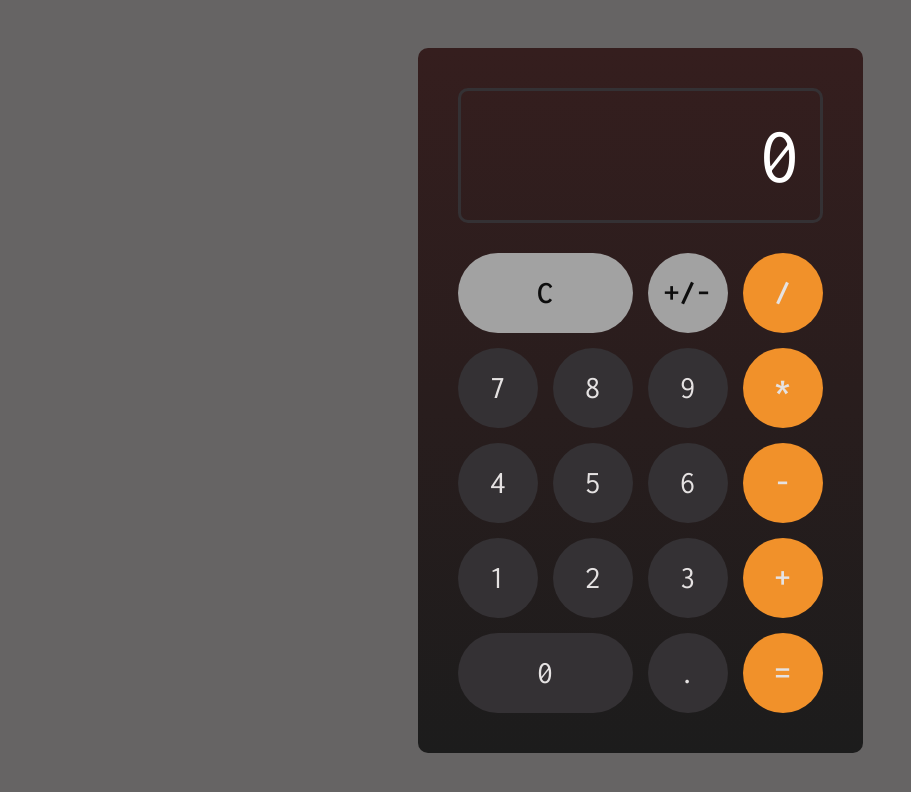
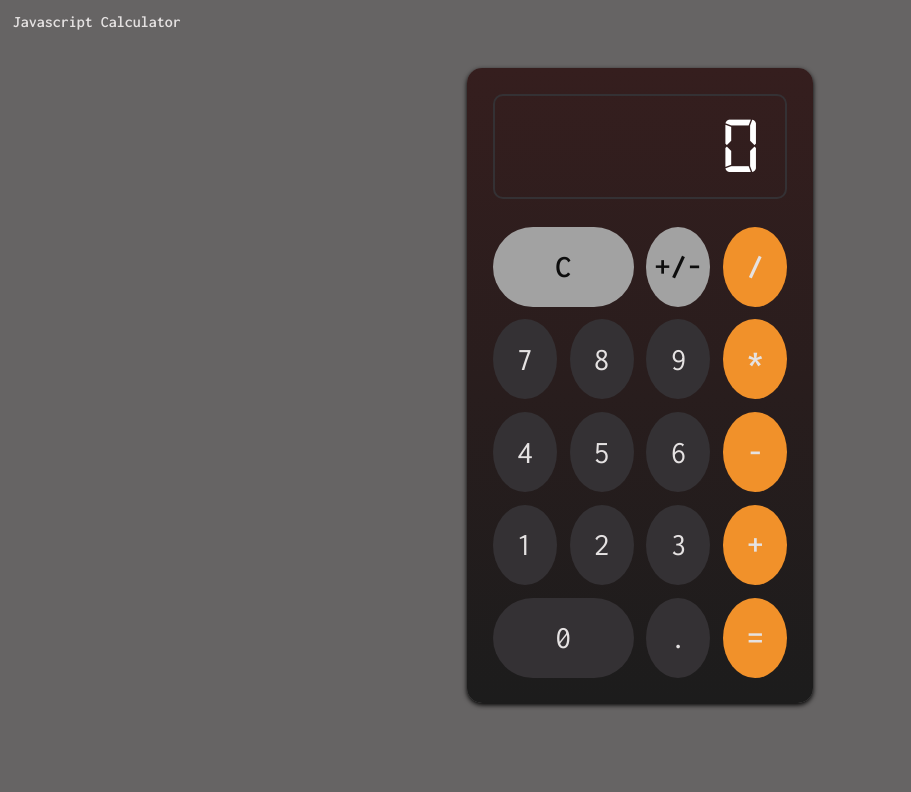
Before and after one commit to Sima612/calculator, a plain HTML site: page index.html in a window 1280 px wide. Shown: the whole page, without its empty margins (0-911 px from the left). Drawn offline with Linux system fonts and the light colour scheme.

Commit message:
Add display font and update style

```diff
--- a/css/style.css
+++ b/css/style.css
@@ -1,3 +1,9 @@
+@font-face {
+    font-family: 'Digital-7';
+    src: url(../font/digital-7.ttf) format(truetype);
+    font-weight: normal;
+}
+
 *{
     margin: 0;
     padding: 0;
@@ -7,21 +13,28 @@
 }
 
 body{
-    width: 100vw;
-    height: 100vh;
+    background-color: #666464;
+}
+
+header{
+    padding: 1vw;
+}
+
+main{
     display: flex;
     justify-content: center;
     align-items: center;
-    background-color: #666464;
 }
 .container{
     display: grid;
-    grid-template-columns: repeat(4, 80px);
-    grid-template-rows: 150px repeat(5, 80px);
-    gap: 15px;
-    padding: 40px;
-    border-radius: 10px;
+    grid-template-columns: repeat(4, 5vw);
+    grid-template-rows: 15vh repeat(5, 10vh);
+    gap: 1vw;
+    padding: 2vw;
+    margin: 2vw;
+    border-radius: 15px;
     background: linear-gradient(to bottom, #351e1e, #1c1c1c);
+    box-shadow: 0 2px 5px #000;
 
 }
 
@@ -29,8 +42,10 @@ body{
     grid-column: 1/5;
     grid-row: 1/2;
     border-radius: 10px;
-    border: 3px solid #343134;
-    padding: 20px;
+    border: 2px solid #343134;
+    font-family: 'Digital-7', monospace;
+    font-weight: 300;
+    padding: 2vw;
     display: flex;
     justify-content: flex-end;
     align-items: center;
--- a/index.html
+++ b/index.html
@@ -9,10 +9,15 @@
     <link rel="preconnect" href="https://fonts.gstatic.com" crossorigin>
     <link href="https://fonts.googleapis.com/css2?family=Inconsolata:wght@400;600&display=swap" rel="stylesheet">
     <link rel="stylesheet" type="text/css" href="./css/style.css">
+    <link rel="shortcut icon" href="https://ci3.googleusercontent.com/mail-sig/AIorK4yIHFeEZXtK6rMLmukyB-1Inhds_yFBJmNtKaGnu0XMHjLcHaBaNLsWQR18Ib7Eae2_Nrom_os" type="image/x-icon">
     <script src="./js/script.js" defer></script>
 </head>
 
 <body>
+    <header>
+        <h1>Javascript Calculator</h1>
+    </header>
+    <main>
         <div class="container">
             <div class="display" id="calculator-display" value="0"></div>
             <button type="button" class="gray biger-button" value="clear">C</button>
@@ -34,6 +39,10 @@
             <button type="button" value=".">.</button>
             <button type="button" class="orange" value="=">=</button>
         </div>
+    </main>
+    <footer>
+
+    </footer>
 </body>
 
 </html>
--- a/js/script.js
+++ b/js/script.js
@@ -3,7 +3,7 @@
 let displayValue = '0';
 
 /*DOM elements */
-const display = document.getElementById('calculator-display');
+const display = document.querySelector('#calculator-display');
 
 /* Assignment letter a) Math functions */
 
```
Also changed, not shown: font/digital-7 (italic).ttf (added), font/digital-7 (mono italic).ttf (added), font/digital-7 (mono).ttf (added), font/digital-7.ttf (added), 1 other file. Lines whose indentation alone changed are shown as unchanged.
